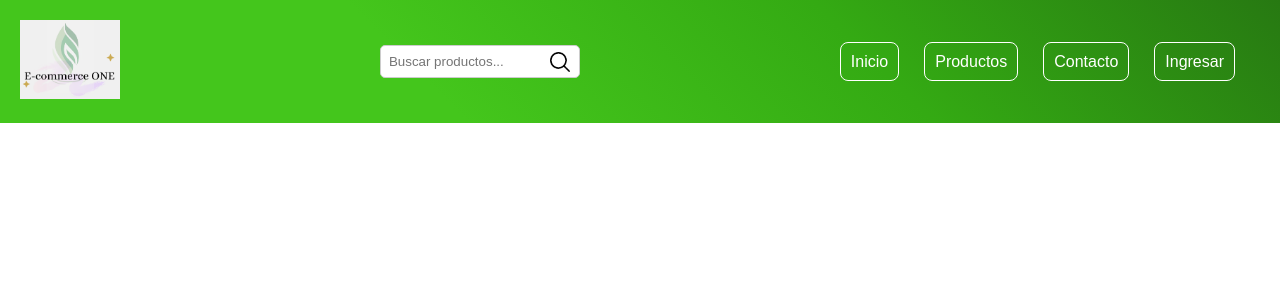
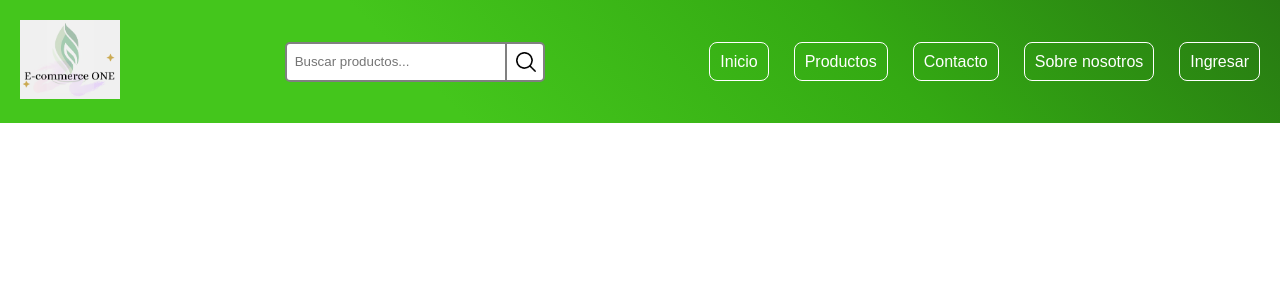
Before and after one commit to GuillermoJCV/E-Commerce-Project-ONE, a React (Vite) app: page / in a window 1280 px wide. Shown: the top 300 px of the page. Built offline with nearby package versions, Linux system fonts and the light colour scheme.

Commit message:
Add color, etiqueta a

```diff
--- a/src/components/Header.jsx
+++ b/src/components/Header.jsx
@@ -65,6 +65,10 @@ function Header() {
           <li>
             <a href="#">Contacto</a>
           </li>
+          <li>
+            <a href="#">Sobre nosotros</a>
+          </li>
+
           {/* Usar la referencia para mostrar el menú de ingreso */}
           <li className="login-ingresar" onClick={handleLoginClick}>
             <a href="#">Ingresar</a>
--- a/src/styles/header.css
+++ b/src/styles/header.css
@@ -30,28 +30,39 @@ body {
 }
 .search input[type="text"] {
   padding: 8px; /* Espaciado interno de la barra de búsqueda */
-  border: 1px solid #ccc; /* Borde de la barra de búsqueda */
+  border: 2px solid var(--fourth-color); /* Borde de la barra de búsqueda */
   border-radius: 5px; /* Bordes redondeados */
-  width: 200px; /* Ancho de la barra de búsqueda */
+  width: 260px; /* Ancho de la barra de búsqueda */
   box-sizing: border-box; /* Calcula el tamaño total incluyendo el relleno y el borde */
   border-radius: 5px;
+  height: 40px;
+  margin-left: 15px;
+  margin-right: 15px;
 }
 
 .search input[type="text"]:focus {
   outline: none; /* Elimina el contorno de enfoque */
-  border-color: #007bff; /* Cambia el color del borde cuando la barra de búsqueda está enfocada */
+  border: 2px solid var(--fifth-color);
 }
 .search-icon-container {
   position: absolute; /* Posición absoluta para que se pueda colocar dentro de .search */
-  right: 5px; /* Alinea el icono a la derecha del campo de búsqueda */
+  right: 15px; /* Alinea el icono a la derecha del campo de búsqueda */
   top: 50%; /* Alinea verticalmente el icono al 50% de la altura del contenedor padre */
   transform: translateY(-50%); /* Ajusta el icono para que esté centrado verticalmente */
-  width: 30px; /* Ancho del contenedor del icono */
-  height: 30px; /* Altura del contenedor del icono */
-  border-radius: 50%; /* Establece el borde redondeado para formar un círculo */
+  width: 40px; /* Ancho del contenedor del icono */
+  height: 40px; /* Altura del contenedor del icono */
+  border-radius:0 5px 5px 0; /* Establece el borde redondeado para formar un círculo */
   display: flex; /* Utiliza flexbox para centrar el contenido */
   justify-content: center; /* Centra horizontalmente el contenido */
   align-items: center; /* Centra verticalmente el contenido */
+
+  /* Borde solo en el lado izquierdo */
+  border-left: 2px solid var(--fourth-color);
+
+  /* Borde transparente en los demás lados */
+  border-top: none;
+  border-right: none;
+  border-bottom: none;
 }
 .search-icon {
   width: 20px; /* Ajusta el tamaño del icono */
@@ -73,6 +84,9 @@ body {
 }
 .nav ul li {
   margin-right: 25px;
+}
+.nav ul li:last-child {
+  margin-right: 0; /* Elimina el margen derecho del último elemento */
 }
 .nav ul li a {
   color: #fff;
@@ -139,7 +153,7 @@ body {
 
 /* ***Estilos para tamaños de Tablets*** */
 
-  @media screen and (max-width: 768px) {
+  @media screen and (max-width: 980px) {
     .menu-icon {
       display: block; /* Muestra el icono de hamburguesa en pantallas pequeñas */
       cursor: pointer;
--- a/src/styles/root.css
+++ b/src/styles/root.css
@@ -10,6 +10,8 @@
 * Sacar los estilos para el body de los estilos del header y agregarlos a un body.css
 * Cambiar el nombre del archivo styles.css por header.css
 * Elegir la paleta de colores que vamos a utilizar para el darkmode
+
+* Nuevo color para barra de búsqueda:
 */
 
 @media (prefers-color-scheme: light) {
@@ -17,6 +19,8 @@
   	--mainly-color: #44c61c;
   	--secondary-color: #34aa13;
   	--third-color: #277912;
+	--fourth-color: #808080;
+	--fifth-color: #F3DB11;
   	--main-txt: #fff;
   	--main-txt2: #000;
   	--header-bg: linear-gradient(45deg, #44c61c, #44c61c, #34aa13, #277912);
```
